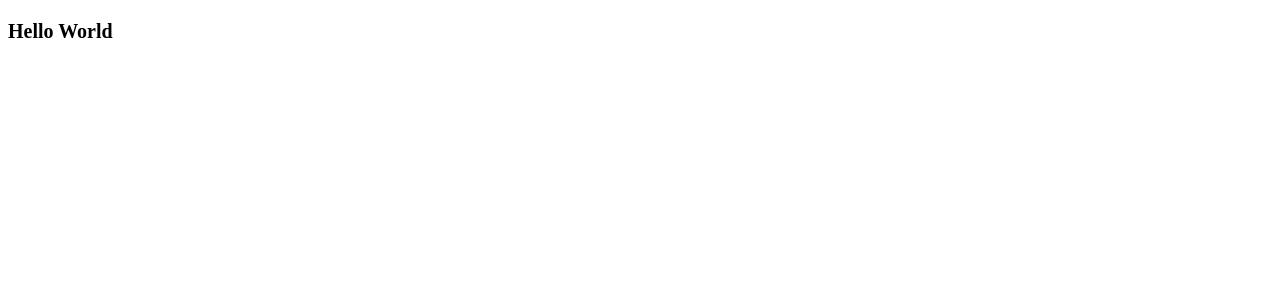
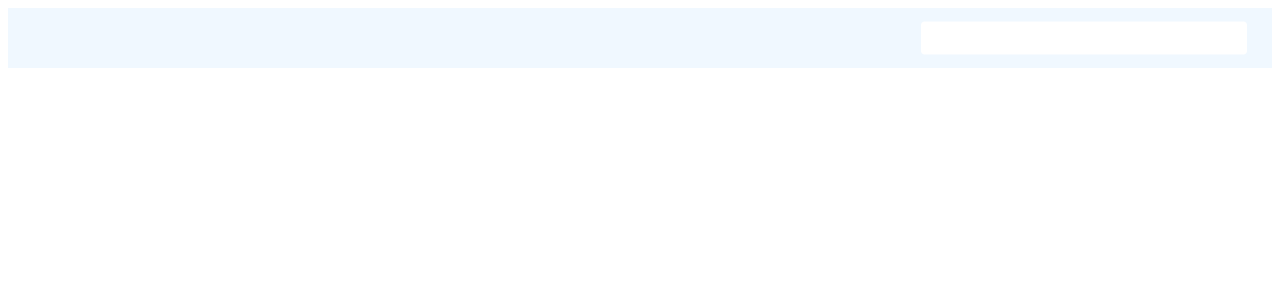
Before and after one commit to ItsSaravananRajendran/ReSearch, a React app in the folder app/: page / in a window 1280 px wide. Shown: the top 300 px of the page. Built offline with nearby package versions, Linux system fonts and the light colour scheme.

Commit message:
search feature

```diff
--- a/app/package.json
+++ b/app/package.json
@@ -18,7 +18,8 @@
     "react": "^16.13.1",
     "react-delay-render": "^0.1.2",
     "react-dom": "^16.13.1",
-    "react-router-dom": "^5.1.2"
+    "react-router-dom": "^5.1.2",
+    "superagent": "^5.2.2"
   },
   "devDependencies": {
     "@babel/core": "^7.9.0",
--- /dev/null
+++ b/app/src/browser/Common/InputBox/Style.css
@@ -0,0 +1,15 @@
+.container {
+  padding: 3px 5px;
+  background-color: white;
+  border-radius: 4px;
+}
+
+.inputBox {
+  border: 0px;
+  height: 25px;
+  width: 100%;
+}
+
+.selected {
+  border: 1px solid aqua;
+}
--- /dev/null
+++ b/app/src/browser/Common/InputBox/index.js
@@ -0,0 +1,69 @@
+import React from "react";
+import Style from "./Style.css";
+
+class InputBox extends React.Component {
+  constructor(props) {
+    super(props);
+    this.state = {
+      value: "",
+      selected: false,
+    };
+    ["onChange", "submit", "onKeyPress", "onFocus", "onBlur"].forEach(
+      (method) => (this[method] = this[method].bind(this))
+    );
+  }
+
+  onKeyPress(e) {
+    if (e.key === "Enter") this.submit();
+  }
+
+  onChange(e) {
+    const value = e.currentTarget.value;
+    this.setState({ value });
+  }
+
+  onFocus(e) {
+    this.setState({ selected: true });
+  }
+
+  onBlur(e) {
+    this.setState({ selected: false });
+  }
+
+  submit() {
+    const {
+      props: { onDone: callBack },
+      state: { value },
+    } = this;
+    callBack(value);
+  }
+
+  render() {
+    const {
+      state: { value, selected },
+      props: { containerClass = "" },
+      onChange,
+      onKeyPress,
+      onFocus,
+      onBlur,
+    } = this;
+    const className = `${Style.container} ${containerClass} ${
+      selected ? Style.selected : null
+    } `;
+    return (
+      <div className={className}>
+        <input
+          className={Style.inputBox}
+          type="text"
+          value={value}
+          onChange={onChange}
+          onKeyPress={onKeyPress}
+          onFocus={onFocus}
+          onBlur={onBlur}
+        />
+      </div>
+    );
+  }
+}
+
+export default InputBox;
--- /dev/null
+++ b/app/src/browser/Common/requestManager.js
@@ -0,0 +1,5 @@
+import RequestHandler from "../../Common/requestHandler";
+
+export default {
+  getSearchResult: RequestHandler(url, "get", data, {}, successCB, errorCB),
+};
--- /dev/null
+++ b/app/src/browser/Pages/Home/Header/Style.css
@@ -0,0 +1,16 @@
+.container {
+  display: flex;
+  flex-direction: row;
+  width: 100%;
+  height: 10%;
+  background-color: aliceblue;
+  position: relative;
+}
+
+.inputBox {
+  position: absolute;
+  right: 25px;
+  top: 50%;
+  transform: translateY(-50%);
+  width: 25%;
+}
--- /dev/null
+++ b/app/src/browser/Pages/Home/Header/index.js
@@ -0,0 +1,14 @@
+import React from "react";
+
+import InputBox from "../../../Common/InputBox";
+import Style from "./Style.css";
+
+const Header = (props) => {
+  return (
+    <div className={Style.container}>
+      <InputBox containerClass={Style.inputBox} {...props} />
+    </div>
+  );
+};
+
+export default Header;
--- /dev/null
+++ b/app/src/browser/Pages/Home/ResultViewer/Style.css
@@ -0,0 +1,4 @@
+.container {
+  height: 90%;
+  width: 100%;
+}
--- /dev/null
+++ b/app/src/browser/Pages/Home/ResultViewer/index.js
@@ -0,0 +1,9 @@
+import React from "react";
+
+import Style from "./Style.css";
+
+const ResultViewer = (props) => {
+  return <div className={Style.container}></div>;
+};
+
+export default ResultViewer;
--- a/app/src/browser/Pages/Home/Style.css
+++ b/app/src/browser/Pages/Home/Style.css
@@ -1,4 +1,18 @@
-.bold {
-  font-weight: 600;
-  font-size: 20px;
+html,
+body {
+  height: 100%;
 }
+
+input:focus,
+select:focus,
+textarea:focus,
+button:focus {
+  outline: none;
+  border: 0px;
+}
+
+.container {
+  display: flex;
+  flex-direction: column;
+  height: 600px;
+}
--- a/app/src/browser/Pages/Home/index.js
+++ b/app/src/browser/Pages/Home/index.js
@@ -2,12 +2,33 @@ import React from "react";
 import { Link } from "react-router-dom";
 import Style from "./Style.css";
 
-const Home = () => {
-  return (
-    <div className={Style.bold}>
-      <p>Hello World</p>
-    </div>
-  );
-};
+import Header from "./Header";
+import ResultViewer from "./ResultViewer";
+
+class Home extends React.Component {
+  constructor(props) {
+    super(props);
+    this.state = {
+      searchkey: "",
+      searchResult: {},
+    };
+    ["getResult"].forEach((method) => (this[method] = this[method].bind(this)));
+  }
+
+  getResult() {}
+
+  render() {
+    const {
+      state: { searchResult },
+      getResult,
+    } = this;
+    return (
+      <div className={Style.container}>
+        <Header onDone={getResult} />
+        <ResultViewer searchResult={searchResult} />
+      </div>
+    );
+  }
+}
 
 export default Home;
--- a/app/webpack.config.production.js
+++ b/app/webpack.config.production.js
@@ -1,5 +1,4 @@
 const path = require("path");
-const webpack = require("webpack");
 const HtmlWebpackPlugin = require("html-webpack-plugin");
 const MiniCssExtractPlugin = require("mini-css-extract-plugin");
 
```
Also changed, not shown: app/src/Common/requestHandler.js (added, +20 -0 lines), 1 other file (tests, documents, lock files or other folders).
